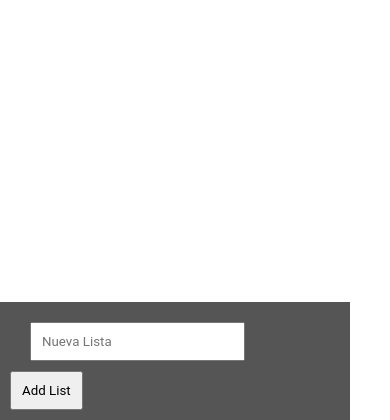
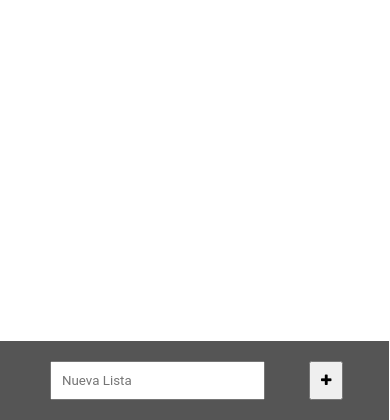
Before and after one commit to LuianOrtiz/myPlanning, a Django app: page /todolist/ in a window 390 px wide. Shown: the part 424-844 px from the top of the page. Run offline with Django 4.2, Linux system fonts and the light colour scheme; data that the repository does not hold is empty.

Commit message:
Fixed form to new list responsive

```diff
--- a/apps/static/assets/css/todolist.css
+++ b/apps/static/assets/css/todolist.css
@@ -97,15 +97,15 @@
 }
 
 .new__task {
+    width: 330px;
     bottom: 0;
     position: absolute;
-    width: 330px;
     padding: 10px 10px;
     background-color: #555;
 }
 
 .new__task input {
-    margin: 10px 20px;
+    margin: 10px 40px;
     padding: 10px 10px;
 }
 
@@ -134,7 +134,9 @@ div.content {
     #myLinks {
         display: none ;
     }
-
+    .new__task {
+        width: 94.5%;
+    }
     .sidebar a {float: left;}
     div.content {margin-left: 0;}
 }
@@ -145,4 +147,5 @@ div.content {
         text-align: left;
         float: none;
     }
+
 }
--- a/apps/templates/todolist/base.html
+++ b/apps/templates/todolist/base.html
@@ -31,9 +31,9 @@
             {% endfor %}
         </div>
         <div class="new__task">
-            <form action="">
+            <form action="" >
                 <input type="text" placeholder="Nueva Lista">
-                <button>Add List</button>
+                <button><i class="fa fa-plus" aria-hidden="true"></i></button>
             </form>
         </div>
     </section>
```
